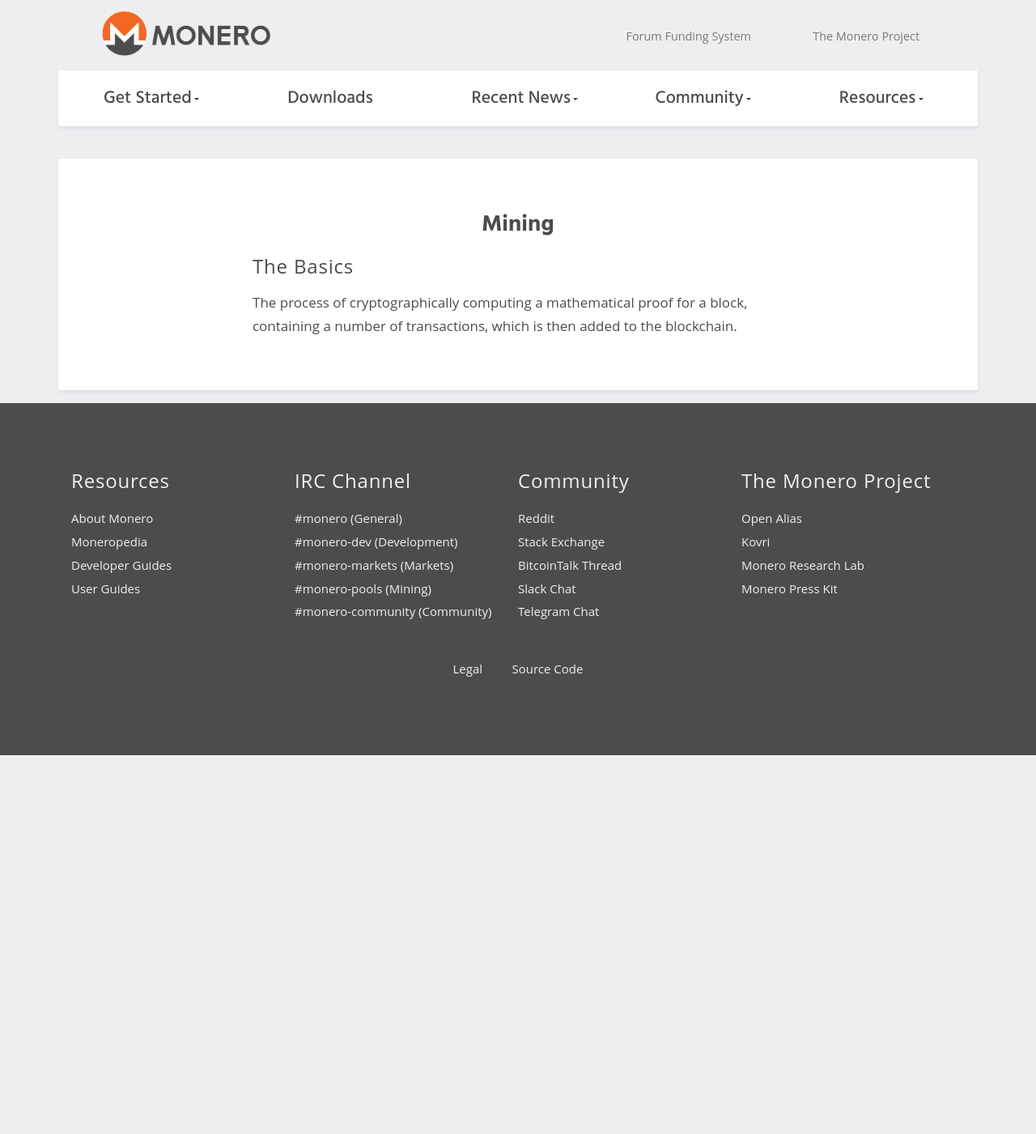
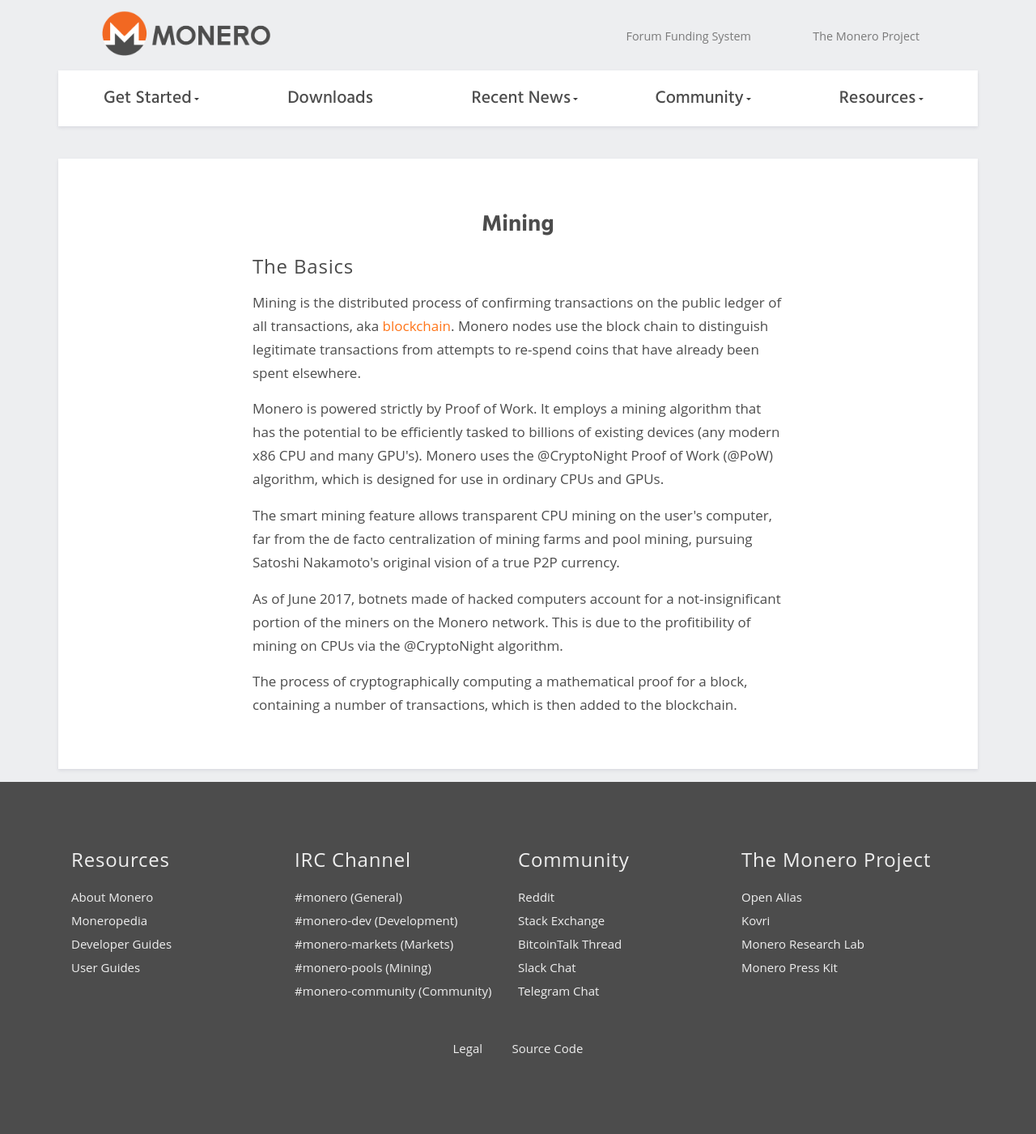
Before and after one commit to apezio/monero-site-new, a Jekyll site: the page built from resources/moneropedia/miners.md, in a window 1280 px wide. Shown: the whole page at 81% size. Built offline with Jekyll 4.4.1, drawn with Linux system fonts in a browser that asks for light colours; before the commit the page ends 933 px from its top, so only the background shows below that.

Commit message:
Update miners.md

```diff
--- a/resources/moneropedia/miners.md
+++ b/resources/moneropedia/miners.md
@@ -7,4 +7,14 @@
 
 ### The Basics
 
+Mining is the distributed process of confirming transactions on the public ledger of all transactions, aka @blockchain.  Monero nodes use the block chain to distinguish legitimate transactions from attempts to re-spend coins that have already been spent elsewhere.
+
+Monero is powered strictly by Proof of Work. It employs a mining algorithm that has the potential to be efficiently tasked to billions of existing devices (any modern x86 CPU and many GPU's). Monero uses the @CryptoNight Proof of Work (@PoW) algorithm, which is designed for use in ordinary CPUs and GPUs.
+
+The smart mining feature allows transparent CPU mining on the user's computer, far from the de facto centralization of mining farms and pool mining, pursuing Satoshi Nakamoto's original vision of a true P2P currency.
+
+As of June 2017, botnets made of hacked computers account for a not-insignificant portion of the miners on the Monero network.  This is due to the profitibility of mining on CPUs via the @CryptoNight algorithm.
+
+
+
 {{ page.summary | capitalize }}.
```
